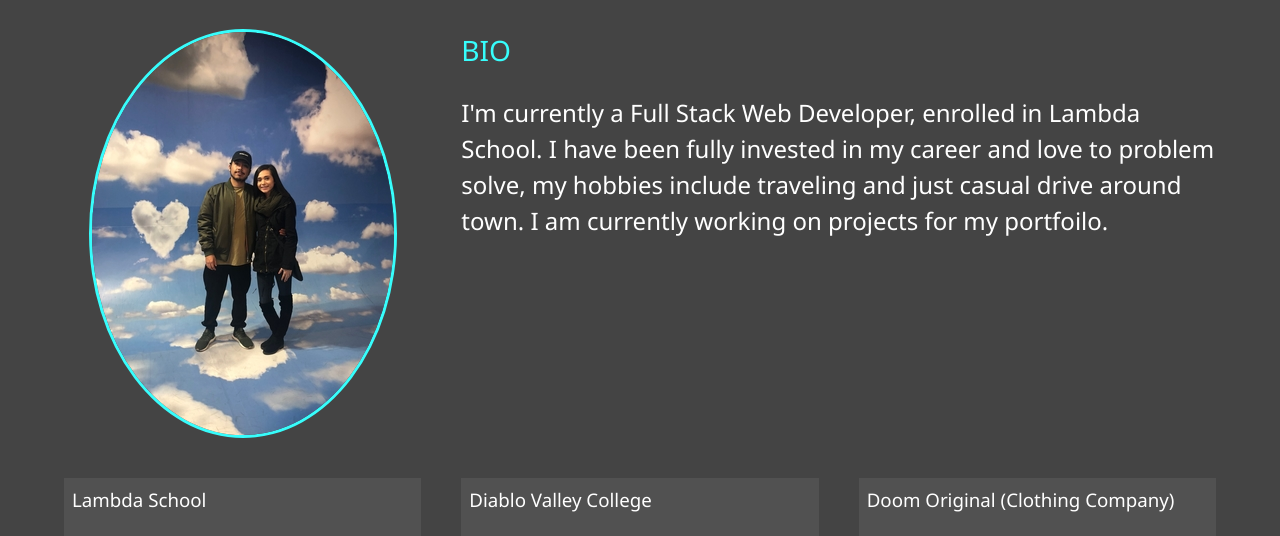
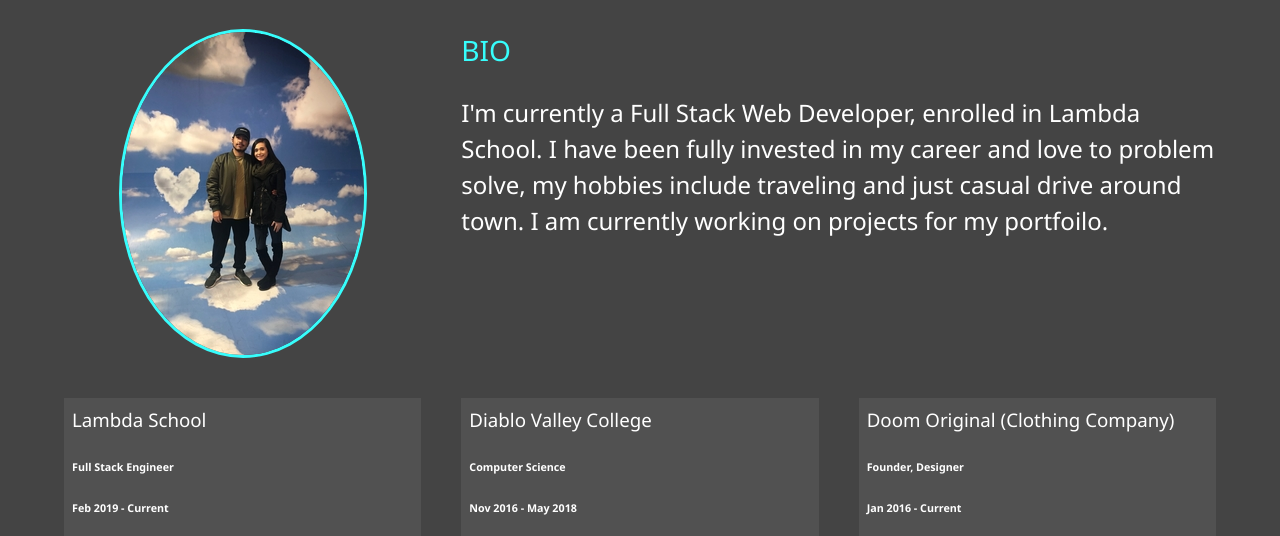
Before and after one commit to josephriosIO/Portfolio, a plain HTML site: page about.html in a window 1280 px wide. Shown: the part 253-789 px from the top of the page. Drawn offline with Linux system fonts and the light colour scheme.

Commit message:
Update about.html

```diff
--- a/about.html
+++ b/about.html
@@ -41,7 +41,7 @@
       <h1 class="lg-heading">About <span class="text-secondary">Me</span></h1>
       <h2 class="sm-heading">A few interesting facts about me...</h2>
       <div class="about-info">
-        <img src="img/main-image.png" alt="Joseph Rios" class="bio-image" />
+        <img src="img/main.png" alt="Joseph Rios" class="bio-image" />
         <div class="bio">
           <h3 class="text-secondary">BIO</h3>
           <p>
```
